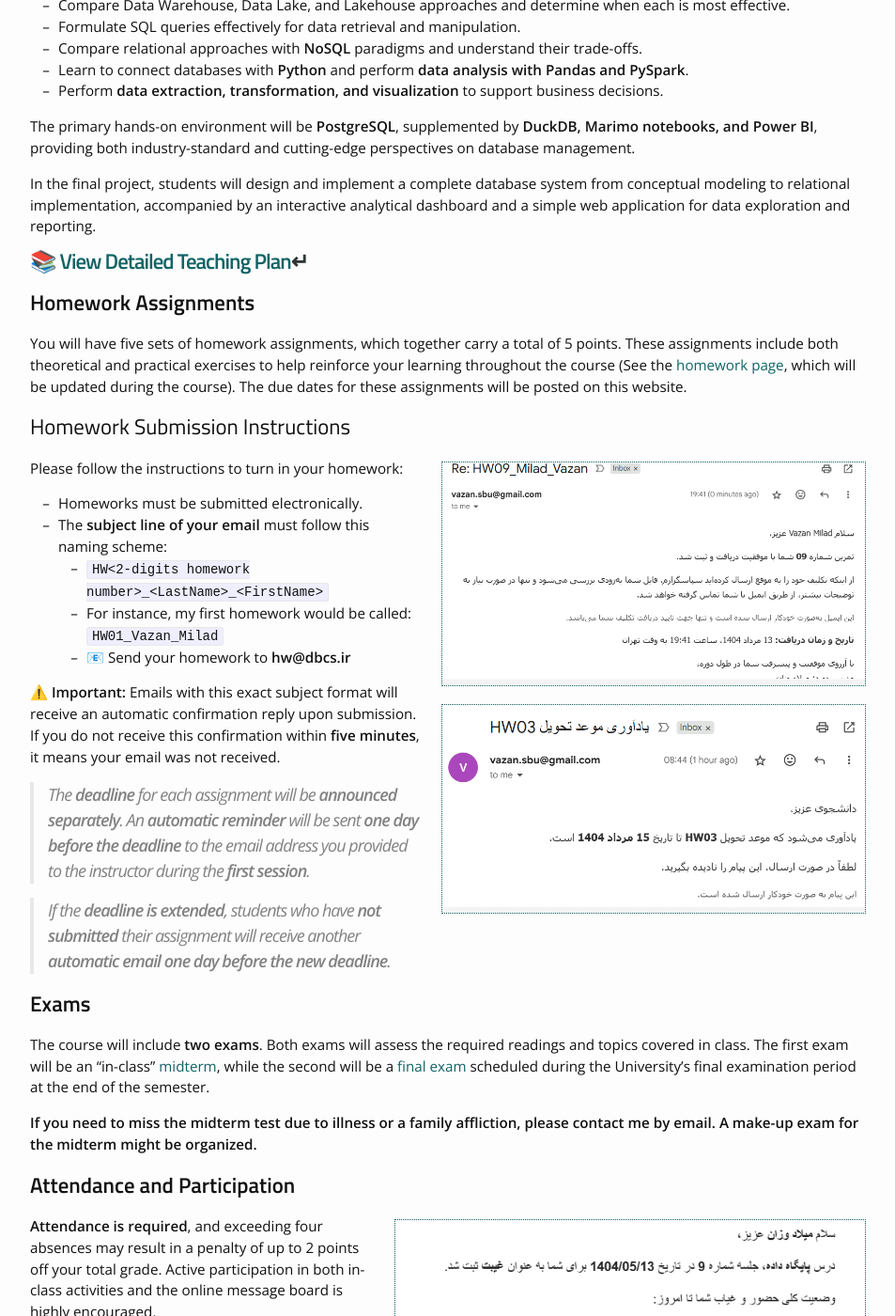
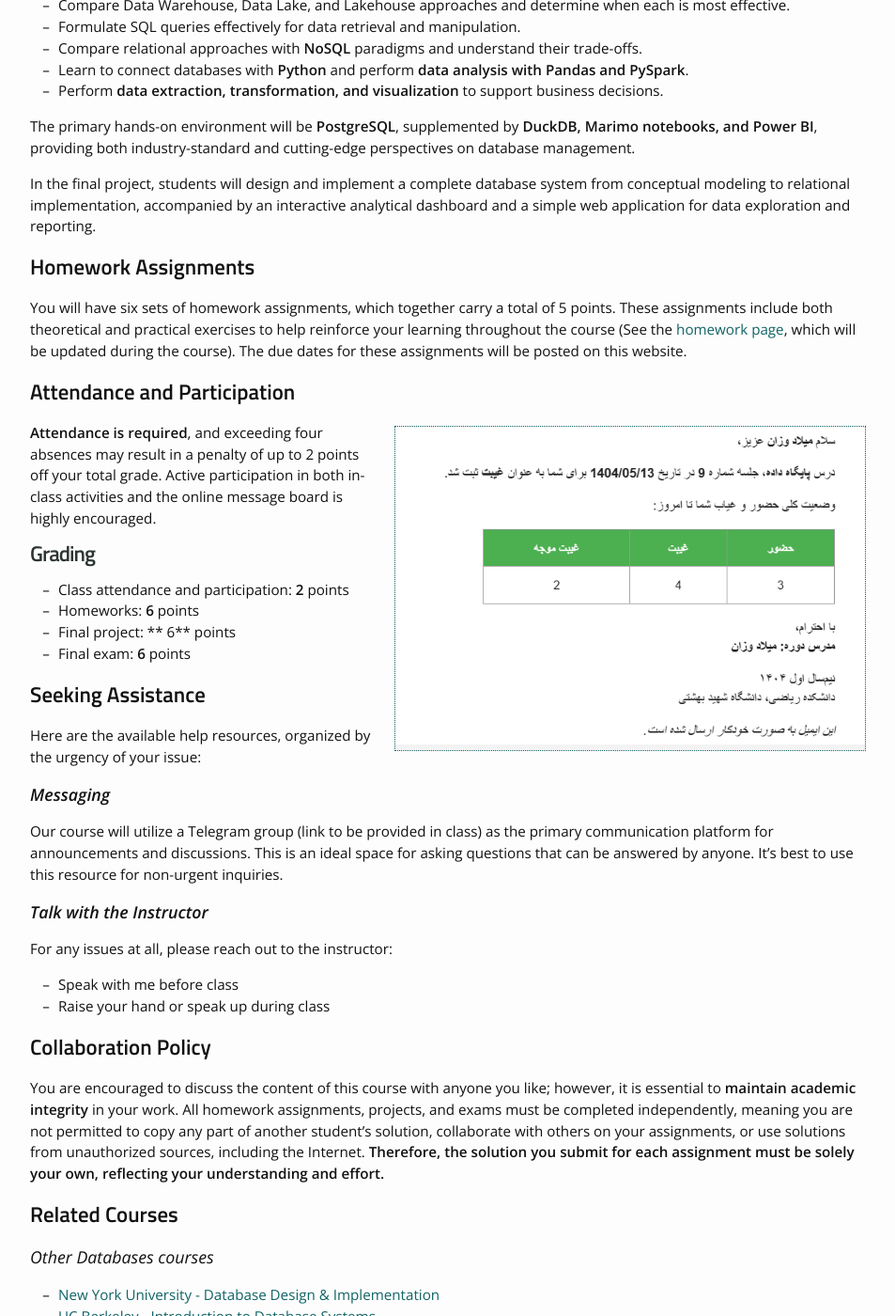
Before and after one commit to milad-ai/dbcs_4051, a Jekyll site: the page built from Syllabus.md, in a window 1280 px wide and 1400 px high, scrolled down 956 px. Shown: the whole window at 94% size, without its empty margins (163-1116 px from the left). Built offline with Jekyll 4.4.1, drawn with Linux system fonts in a browser that asks for light colours; nearby versions of some CDN libraries; some of the changed text lies outside the part shown.

Commit message:
Update Syllabus.md

```diff
--- a/Syllabus.md
+++ b/Syllabus.md
@@ -42,38 +42,11 @@ The primary hands-on environment will be **PostgreSQL**, supplemented by **DuckD
 In the final project, students will design and implement a complete database system from conceptual modeling to relational implementation, accompanied by an interactive analytical dashboard and a simple web application for data exploration and reporting.
 
 
-# **📚 [View Detailed Teaching Plan](https://dbcs.ir/Teaching_Schedule/)↵**
+## **Homework Assignments**
+
+You will have six sets of homework assignments, which together carry a total of 5 points. These assignments include both theoretical and practical exercises to help reinforce your learning throughout the course (See the [homework page](https://dbcs.ir/assignments/), which will be updated during the course). The due dates for these assignments will be posted on this website.
 
 
-## **Homework Assignments**
-
-You will have five sets of homework assignments, which together carry a total of 5 points. These assignments include both theoretical and practical exercises to help reinforce your learning throughout the course (See the [homework page](https://dbcs.ir/assignments/), which will be updated during the course). The due dates for these assignments will be posted on this website.
-
-## Homework Submission Instructions
-{% include image.html url="/_images/Annotation 2025-08-04 194554.png" width=450 align="right" %}
-{% include image.html url="/_images/Annotation 2025-08-05 113141.png" width=450 align="right" %}
-Please follow the instructions to turn in your homework:
-
-- Homeworks must be submitted electronically.
-- The **subject line of your email** must follow this naming scheme:
-  - `HW<2-digits homework number>_<LastName>_<FirstName>`
-  - For instance, my first homework would be called: `HW01_Vazan_Milad`
-  - 📧 Send your homework to **hw@dbcs.ir**
-
-⚠️ **Important:** Emails with this exact subject format will receive an automatic confirmation reply upon submission. If you do not receive this confirmation within **five minutes**, it means your email was not received.
-
-> The **deadline** for each assignment will be **announced separately**. An **automatic reminder** will be sent **one day before the deadline** to the email address you provided to the instructor during the **first session**.
-
-> If the **deadline is extended**, students who have **not submitted** their assignment will receive another **automatic email** **one day before the new deadline**.
-
-
-
-## **Exams**
-
-The course will include **two exams**. Both exams will assess the required readings and topics covered in class. The first exam will be an "in-class" [midterm](https://dbcs.ir//exams), while the second will be a [final exam](https://dbcs.ir//exams) scheduled during the University's final examination period at the end of the semester.
-
-**If you need to miss the midterm test due to illness or a family affliction, please contact me by email. A make-up exam for the midterm might be organized.**
-{: 	.text-green-200 }
 
 ## **Attendance and Participation**
 {% include image.html url="/_images/Annotation 2025-08-04 193843.png" width=500 align="right" %}
@@ -99,38 +72,12 @@ For any issues at all, please reach out to the instructor:
 - Speak with me before class
 - Raise your hand or speak up during class
 
-## **Required Tools and Accounts**
-
-To successfully participate in this course, students are expected to prepare the following tools and accounts prior to the practical sessions:
-
-- **Python**: [Install](https://www.python.org/downloads/) the latest stable version of Python for running scripts and interacting with databases.
-- **GitHub Account**: Create a [GitHub](https://github.com/) account.
-- **Streamlit Account and GitHub Integration**: Link your GitHub account to [Streamlit](https://share.streamlit.io/) to deploy database-driven web applications.
-- **Ploomber Cloud**: [create a Ploomber Cloud account](https://www.platform.ploomber.io/register/)
-- **[Visual Studio Code](https://code.visualstudio.com/download)**
-- **[PostgreSQL](https://www.postgresql.org/download/)**
-- **Neon**: Sign up at [Neon](https://neon.com/) for serverless PostgreSQL database hosting.
-- **DuckDB**: Install DuckDB for lightweight, embedded database tasks and analytical queries.
-- **[Power BI](https://powerbi.microsoft.com/)**: Used for data visualization and creating interactive dashboards to analyze database results. (Optional – used in one session for connecting to PostgreSQL and creating basic visualizations)
-- **Marimo**: This will be used as the primary environment for interactive notebooks and coding sessions.
-  > pip install "marimo[recommended]"
-- **Pandas**:
-  > pip install pandas
-- **PySpark**:
-  > pip install pyspark
 
 
-
-### **Hardware Requirement**
-
-For the SQL and practical sessions, students will need **a laptop or a smartphone** to follow along and complete in-class exercises.
 
 ## **Collaboration Policy**
 
 You are encouraged to discuss the content of this course with anyone you like; however, it is essential to **maintain academic integrity** in your work. All homework assignments, projects, and exams must be completed independently, meaning you are not permitted to copy any part of another student’s solution, collaborate with others on your assignments, or use solutions from unauthorized sources, including the Internet. **Therefore, the solution you submit for each assignment must be solely your own, reflecting your understanding and effort.**
-
-
-### **📜 [View Generative AI Usage Guidelines](https://dbcs.ir/AI_Guidelines/)↵**
 
 
 ## **Related Courses**
```
